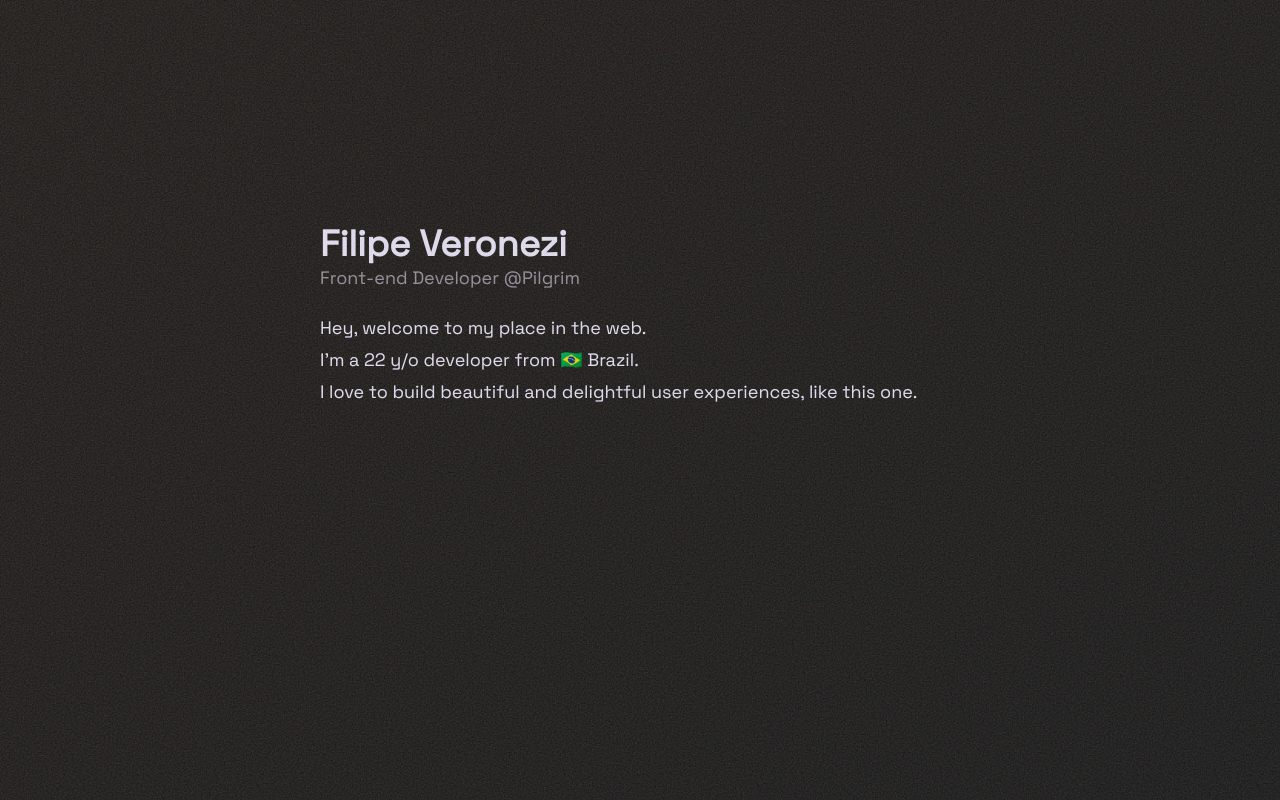
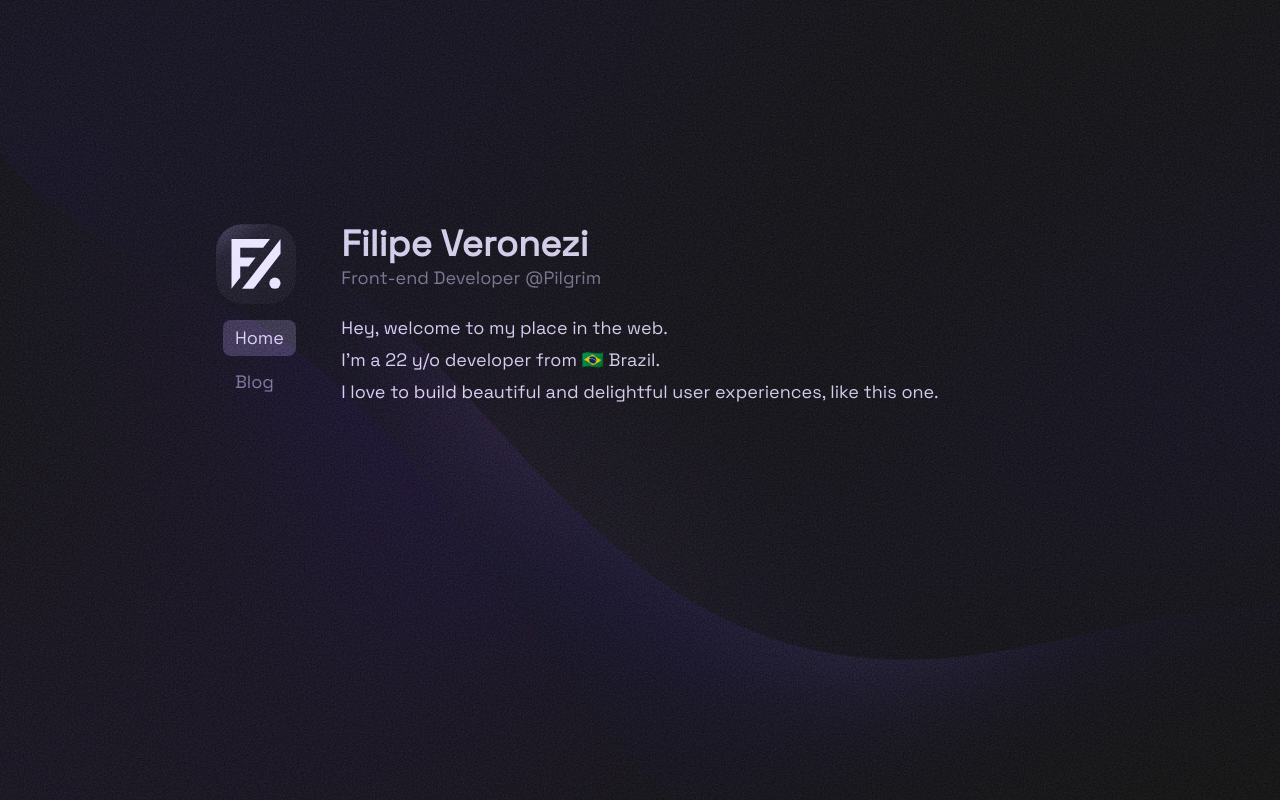
Before and after one commit to filipeveronezi/veronezi.dev, an Astro site: page / in a window 1280 px wide. Built offline with nearby package versions, Linux system fonts and the light colour scheme; Astro itself is replaced by a stand-in of ours.

Commit message:
✨ build navigation

```diff
--- /dev/null
+++ b/src/components/GradientPattern.astro
@@ -0,0 +1,3 @@
+<div
+  class="pointer-events-none fixed z-50 h-full w-full bg-gradient-pattern bg-cover bg-top bg-no-repeat opacity-40 mix-blend-soft-light">
+</div>
--- a/src/components/Heading.astro
+++ b/src/components/Heading.astro
@@ -1,14 +1,14 @@
 <div class="flex h-max w-max flex-col justify-center gap-0">
-  <h1 class="text-4xl font-semibold">Filipe Veronezi</h1>
-  <h2 class="relative text-lg text-purple-100/50">
+  <h1 class="text-4xl font-bold">Filipe Veronezi</h1>
+  <h2 class="relative text-lg text-violet-100/50">
     Front-end Developer
     <a
       href="https://thepilgrim.com.br"
       target="_blank"
       rel="noreferrer noopener"
-      class="hover: peer text-purple-100/50 underline decoration-purple-100/50 underline-offset-2 transition-colors hover:underline lg:text-purple-100/50 lg:no-underline lg:decoration-orange-500/50 lg:hover:text-orange-400">
+      class="hover: peer text-violet-100/50 underline decoration-violet-100/50 underline-offset-2 transition-colors hover:underline lg:text-violet-100/50 lg:no-underline lg:decoration-orange-500/50 lg:hover:text-orange-400">
       @Pilgrim
     </a>
-    <span class="absolute -right-6 hidden animate-fade-right text-purple-500 peer-hover:inline">🧡</span>
+    <span class="absolute -right-6 hidden animate-fade-right text-violet-500 peer-hover:inline">🧡</span>
   </h2>
 </div>
--- a/src/components/Logo.astro
+++ b/src/components/Logo.astro
@@ -1,13 +1,21 @@
-<svg class="h-20 w-20" width="450" height="450" viewBox="0 0 450 450" fill="none" xmlns="http://www.w3.org/2000/svg">
-  <rect width="450" height="450" rx="150" fill="url(#paint0_linear_301_56)"></rect>
-  <path d="M87 84V365.194L136.506 300.836V238.458H184.032L222.646 188.953H136.506V133.506H265.221L303.836 84H87Z" fill="white"></path>
-  <path d="M146.407 365.194L363.243 84V167.28L210.765 365.194H146.407Z" fill="white"></path>
-  <ellipse cx="331.5" cy="333.194" rx="31.5" ry="32" fill="white"></ellipse>
+<svg class="h-20 w-20" width="452" height="450" viewBox="0 0 452 450" fill="none" xmlns="http://www.w3.org/2000/svg">
+  <rect width="452" height="450" rx="150" fill="url(#paint0_linear_510_7)"></rect>
+  <path
+    d="M87.3867 84V365.194L137.113 300.836V238.458H184.85L223.636 188.953H137.113V133.506H266.4L305.186 84H87.3867Z"
+    fill="#EDE9FE"></path>
+  <path d="M147.058 365.194L364.857 84V167.28L211.701 365.194H147.058Z" fill="#EDE9FE"></path>
+  <ellipse cx="332.973" cy="333.194" rx="31.64" ry="32" fill="#EDE9FE"></ellipse>
   <defs>
-    <linearGradient id="paint0_linear_301_56" x1="-52.5" y1="-130" x2="346" y2="450" gradientUnits="userSpaceOnUse">
-      <stop stop-color="#D19DFF" stop-opacity="0.9"></stop>
-      <stop offset="0.46875" stop-color="#79487C" stop-opacity="0.9"></stop>
-      <stop offset="0.911458" stop-opacity="0.9"></stop>
+    <linearGradient
+      id="paint0_linear_510_7"
+      x1="-52.7333"
+      y1="-130"
+      x2="345.13"
+      y2="451.647"
+      gradientUnits="userSpaceOnUse">
+      <stop stop-color="#71717A"></stop>
+      <stop offset="0.447917" stop-color="#27272A" stop-opacity="0.9"></stop>
+      <stop offset="1" stop-color="#202020" stop-opacity="0.9"></stop>
     </linearGradient>
   </defs>
 </svg>
--- /dev/null
+++ b/src/components/Navigation.astro
@@ -0,0 +1,13 @@
+---
+import Logo from './Logo.astro'
+import NavigationItem from './NavigationItem.astro'
+---
+
+<div
+  class="mx-auto mb-5 flex h-full max-w-screen-sm flex-col gap-4 px-6 lg:sticky lg:top-56 lg:w-full lg:items-end lg:justify-self-end lg:px-0">
+  <a href="/"><Logo /></a>
+  <nav class="flex gap-2 text-lg lg:flex-col">
+    <NavigationItem to="/">Home</NavigationItem>
+    <NavigationItem to="/blog">Blog</NavigationItem>
+  </nav>
+</div>
--- /dev/null
+++ b/src/components/NavigationItem.astro
@@ -0,0 +1,18 @@
+---
+export interface Props {
+  to: string
+}
+
+const { to } = Astro.props
+const pathname = Astro.url.pathname
+---
+
+<a
+  href={to}
+  class={`rounded-lg w-max px-3 py-1 transition-all bg-opacity-0 bg-zinc-700 hover:bg-opacity-20 ${
+    pathname === to
+      ? 'bg-opacity-100 hover:bg-opacity-80 text-violet-100/90'
+      : 'text-violet-100/50 hover:text-violet-100/90'
+  }`}>
+  <slot />
+</a>
--- a/src/layouts/Layout.astro
+++ b/src/layouts/Layout.astro
@@ -1,5 +1,7 @@
 ---
 import '@fontsource/space-grotesk'
+import GradientPattern from '../components/GradientPattern.astro'
+import Navigation from '../components/Navigation.astro'
 import NoiseTexture from '../components/NoiseTexture.astro'
 
 export interface Props {
@@ -18,8 +20,13 @@ const { title } = Astro.props
     <meta name="generator" content={Astro.generator} />
     <title>{`F. Veronezi — ${title}`}</title>
   </head>
-  <body class="text-violet-100/90">
+  <body class="h-auto text-violet-100/90">
     <NoiseTexture />
-    <slot />
+    <GradientPattern />
+    <div
+      class="min-h-screen bg-gradient-to-br from-zinc-900 to-neutral-900 pt-28 lg:grid lg:grid-cols-[1fr,640px,1fr] lg:gap-6 lg:pt-56">
+      <Navigation />
+      <slot />
+    </div>
   </body>
 </html>
--- /dev/null
+++ b/src/pages/blog.astro
@@ -0,0 +1,9 @@
+---
+import Layout from '../layouts/Layout.astro'
+---
+
+<Layout title="Blog">
+  <main class="mx-auto flex w-full max-w-screen-sm">
+    <h1 class="text-4xl font-bold">Blog</h1>
+  </main>
+</Layout>
--- a/src/pages/index.astro
+++ b/src/pages/index.astro
@@ -4,11 +4,9 @@ import Introduction from '../components/Introduction.astro'
 import Layout from '../layouts/Layout.astro'
 ---
 
-<Layout title="Portfolio">
-  <main class="h-screen bg-gradient-to-br from-stone-900 to-neutral-900 pt-56">
-    <div class="mx-auto flex h-full max-w-screen-sm flex-col gap-5 px-6 lg:px-0">
-      <Heading />
-      <Introduction />
-    </div>
+<Layout title="Home">
+  <main class="mx-auto flex h-full max-w-screen-sm flex-col gap-5 px-6 lg:px-0">
+    <Heading />
+    <Introduction />
   </main>
 </Layout>
--- a/tailwind.config.cjs
+++ b/tailwind.config.cjs
@@ -5,7 +5,7 @@ module.exports = {
     extend: {
       backgroundImage: {
         'grainy-pattern': "url('/noise.svg')",
-        'gradient-pattern': "url('/gradient.jpg')"
+        'gradient-pattern': "url('/gradient-pattern.jpg')"
       },
       fontFamily: {
         sans: ['Space Grotesk', 'sans-serif']
```
Also changed, not shown: public/gradient-pattern.jpg (added).
